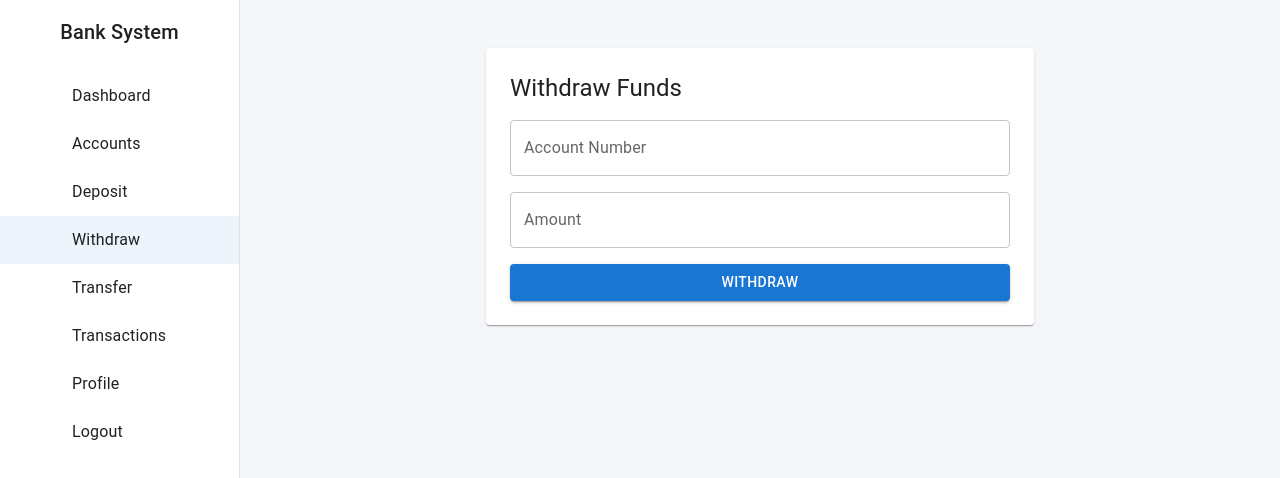
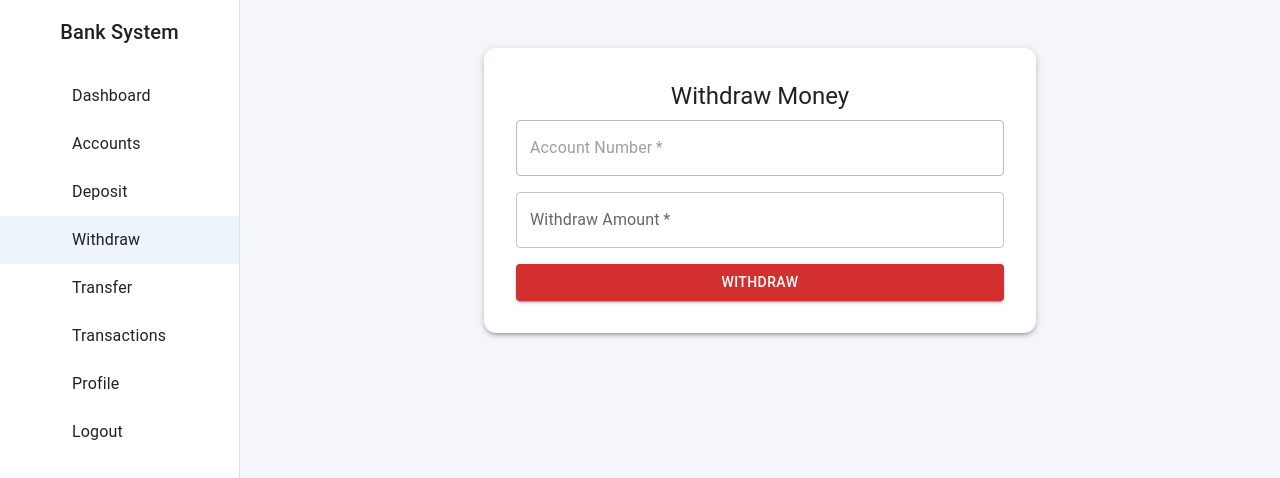
Before and after one commit to shreejal27/BankSystem_Frontend, a React (Vite) app: page /withdraw in a window 1280 px wide. Shown: the top 478 px of the page. Built offline with nearby package versions, Linux system fonts and the light colour scheme; no server answers; sample sign-in values are in the browser's storage; some icons are missing.

Commit message:
changed withdraw page and added the withdraw command

```diff
--- a/src/pages/DepositPage.tsx
+++ b/src/pages/DepositPage.tsx
@@ -84,7 +84,6 @@ const DepositPage: React.FC = () => {
                 fullWidth
                 value={accountNumber}
                 disabled
-                onChange={(e) => setAccountNumber(e.target.value)}
                 required
               />
             </Grid>
--- a/src/pages/WithdrawPage.tsx
+++ b/src/pages/WithdrawPage.tsx
@@ -5,64 +5,125 @@ import {
   Typography,
   Paper,
   Grid,
-  Snackbar,
+  Box,
+  Container,
 } from "@mui/material";
 //import axios from "../api/Client/apiClientBe";
-import { useState } from "react";
-
-interface WithdrawForm {
-  accountNumber: string;
-  amount: number;
-}
+import { useEffect, useState } from "react";
+import {
+  useGetUserAccountNumber,
+  useWithdraw,
+} from "../queries/Transactions/TransactionsCommand";
+import { useAuth } from "../context/AuthContext";
+import type { IWithdraw } from "../types/TransactionsDto";
 
 export const WithdrawPage = () => {
-  const { register, handleSubmit } = useForm<WithdrawForm>();
-  const [success, setSuccess] = useState(false);
+  const [amount, setAmount] = useState<number | "">("");
+  const [accountNumber, setAccountNumber] = useState("");
+  const [success, setSuccess] = useState("");
+  const [error, setError] = useState("");
+  const [loading, setLoading] = useState(false);
 
-  const onSubmit = async (data: WithdrawForm) => {
+  const { getUserId } = useAuth();
+  const userId = getUserId() || "";
+
+  const { data: userAccountNumber } = useGetUserAccountNumber(userId);
+
+  useEffect(() => {
+    if (userAccountNumber) {
+      setAccountNumber(userAccountNumber.accountNumber);
+    }
+  }, [userAccountNumber]);
+
+  const {
+    mutate: withdrawMutation,
+    isSuccess: withdrawSuccess,
+    error: withdrawError,
+    data: withdrawData,
+  } = useWithdraw();
+
+  const handleWithdraw = async (e: React.FormEvent) => {
+    e.preventDefault();
+    setError("");
+    setSuccess("");
+
+    if (!amount || amount <= 0) {
+      setError("Please enter a valid deposit amount.");
+      return;
+    }
+    if (!accountNumber.trim()) {
+      setError("Please enter valid account number.");
+      return;
+    }
+    const payload: IWithdraw = {
+      accountNumber: accountNumber,
+      amount: amount,
+    };
     try {
-      //await axios.post("transaction/withdraw", data);
-    } catch (error) {
-      console.error("Withdraw failed", error);
+      setLoading(true);
+      withdrawMutation(payload);
+    } catch (err: any) {
+      setError(
+        err.response?.data?.message || "Something went wrong. Please try again."
+      );
+    } finally {
+      setLoading(false);
     }
   };
 
   return (
-    <Paper sx={{ maxWidth: 500, mx: "auto", mt: 5, p: 3 }}>
-      <Typography variant="h5" mb={2}>
-        Withdraw Funds
+    <Container maxWidth="sm" sx={{ mt: 5 }}>
+      <Paper elevation={3} sx={{ p: 4, borderRadius: 3 }}>
+        <Typography variant="h5" align="center" gutterBottom>
+          Withdraw Money
         </Typography>
-      <form onSubmit={handleSubmit(onSubmit)}>
+
+        <Box component="form" onSubmit={handleWithdraw}>
           <Grid container spacing={2}>
             <Grid size={12}>
               <TextField
                 label="Account Number"
                 fullWidth
-              {...register("accountNumber", { required: true })}
+                value={accountNumber}
+                disabled
+                required
               />
             </Grid>
             <Grid size={12}>
               <TextField
-              label="Amount"
+                label="Withdraw Amount"
                 type="number"
                 fullWidth
-              {...register("amount", { required: true, min: 1 })}
+                value={amount}
+                onChange={(e) => setAmount(Number(e.target.value))}
+                required
               />
             </Grid>
+            {error && (
               <Grid size={12}>
-            <Button type="submit" variant="contained" fullWidth>
-              Withdraw
+                <Typography color="error">{error}</Typography>
+              </Grid>
+            )}
+            {success && (
+              <Grid size={12}>
+                <Typography color="success.main">{success}</Typography>
+              </Grid>
+            )}
+            <Grid size={12}>
+              <Button
+                type="submit"
+                variant="contained"
+                color="error"
+                fullWidth
+                disabled={loading}
+              >
+                {loading ? "Processing..." : "Withdraw"}
               </Button>
             </Grid>
           </Grid>
-      </form>
-      <Snackbar
-        open={success}
-        autoHideDuration={3000}
-        onClose={() => setSuccess(false)}
-        message="Withdrawal successful"
-      />
+        </Box>
       </Paper>
+    </Container>
   );
 };
 
```
Lines whose indentation alone changed are shown as unchanged.
